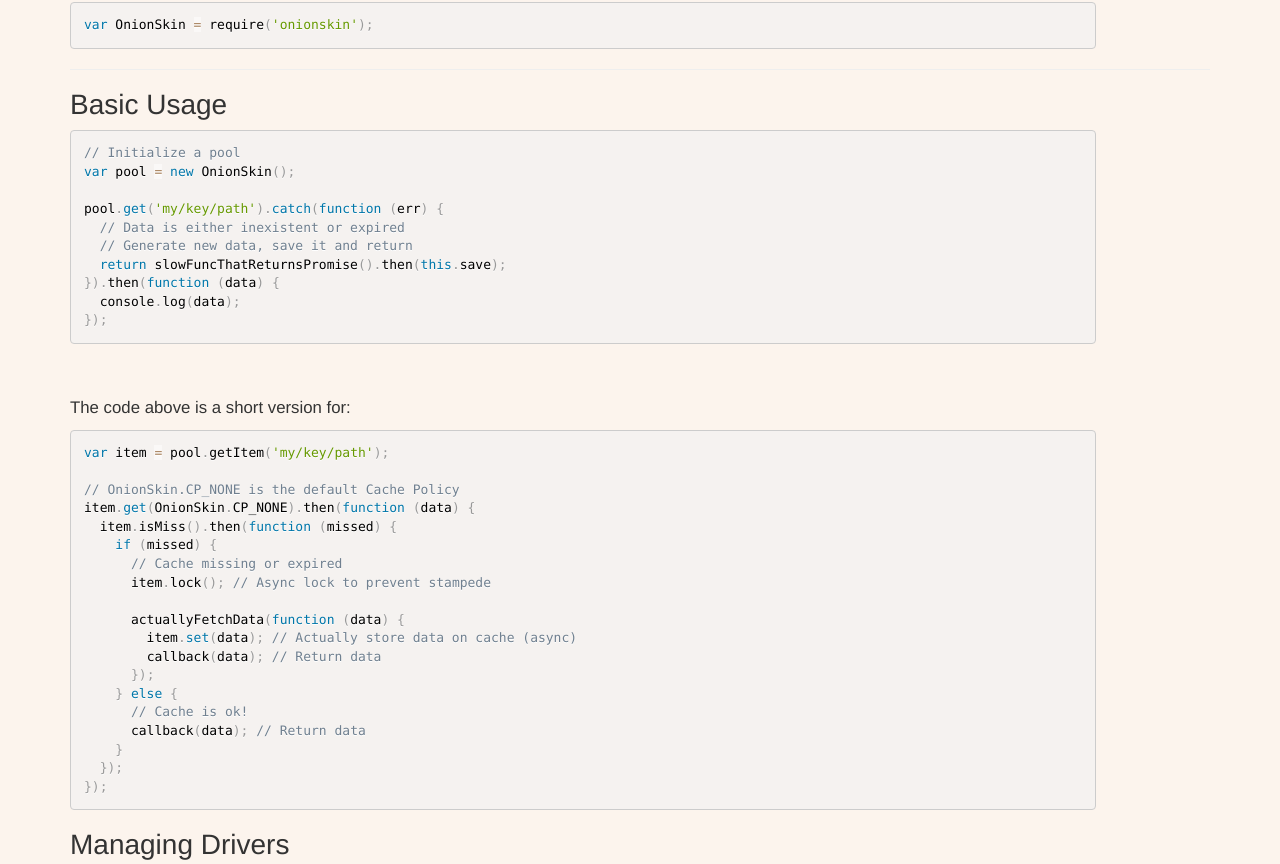
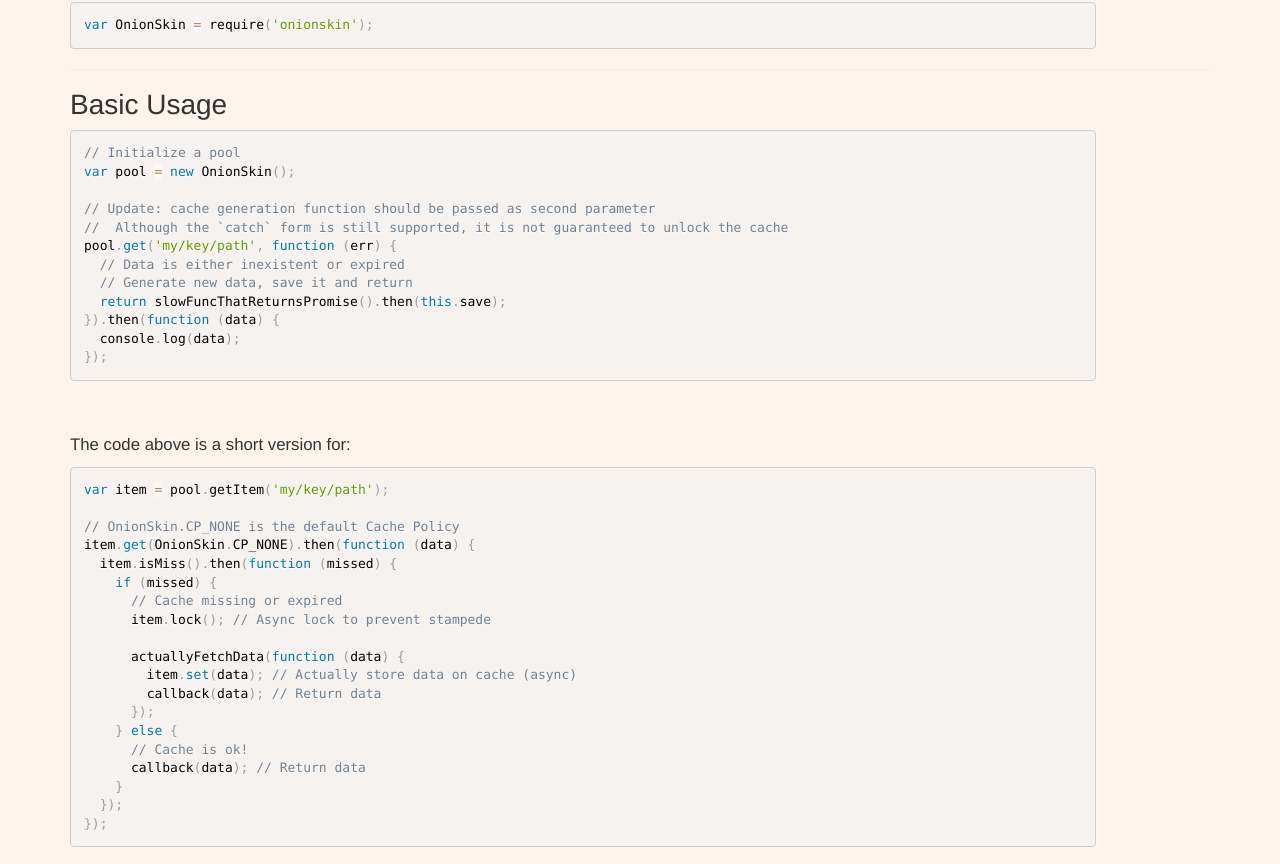
Before and after one commit to onionskin/onionskin.github.io, a website: page index.html in a window 1280 px wide. Shown: the part 1103-1967 px from the top of the page. Drawn offline with Linux system fonts and the light colour scheme.

Commit message:
Update catch syntax

```diff
--- a/index.html
+++ b/index.html
@@ -88,7 +88,9 @@
       <pre><code class="language-javascript">// Initialize a pool
 var pool = new OnionSkin();
 
-pool.get('my/key/path').catch(function (err) {
+// Update: cache generation function should be passed as second parameter
+//  Although the `catch` form is still supported, it is not guaranteed to unlock the cache
+pool.get('my/key/path', function (err) {
   // Data is either inexistent or expired
   // Generate new data, save it and return
   return slowFuncThatReturnsPromise().then(this.save);
```
